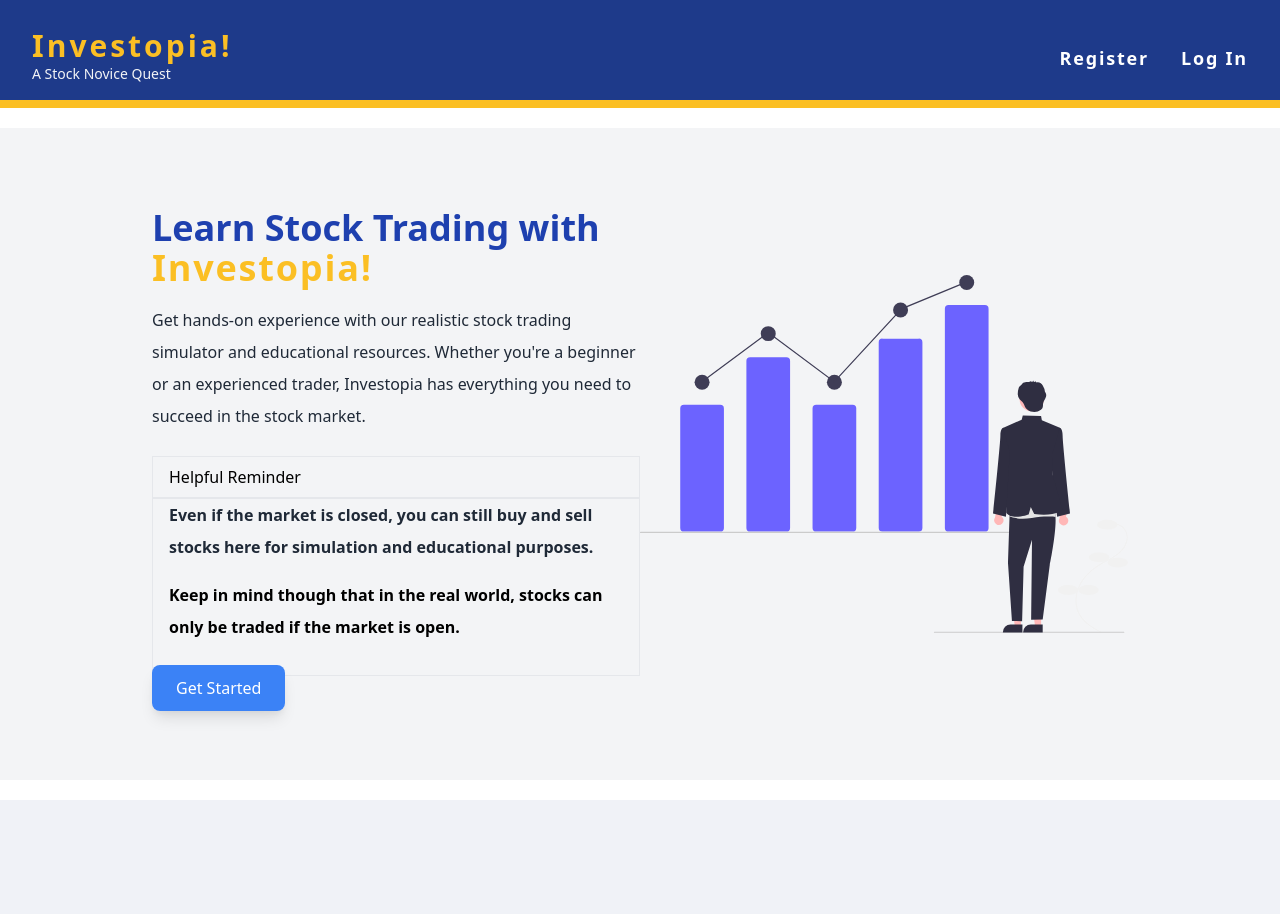
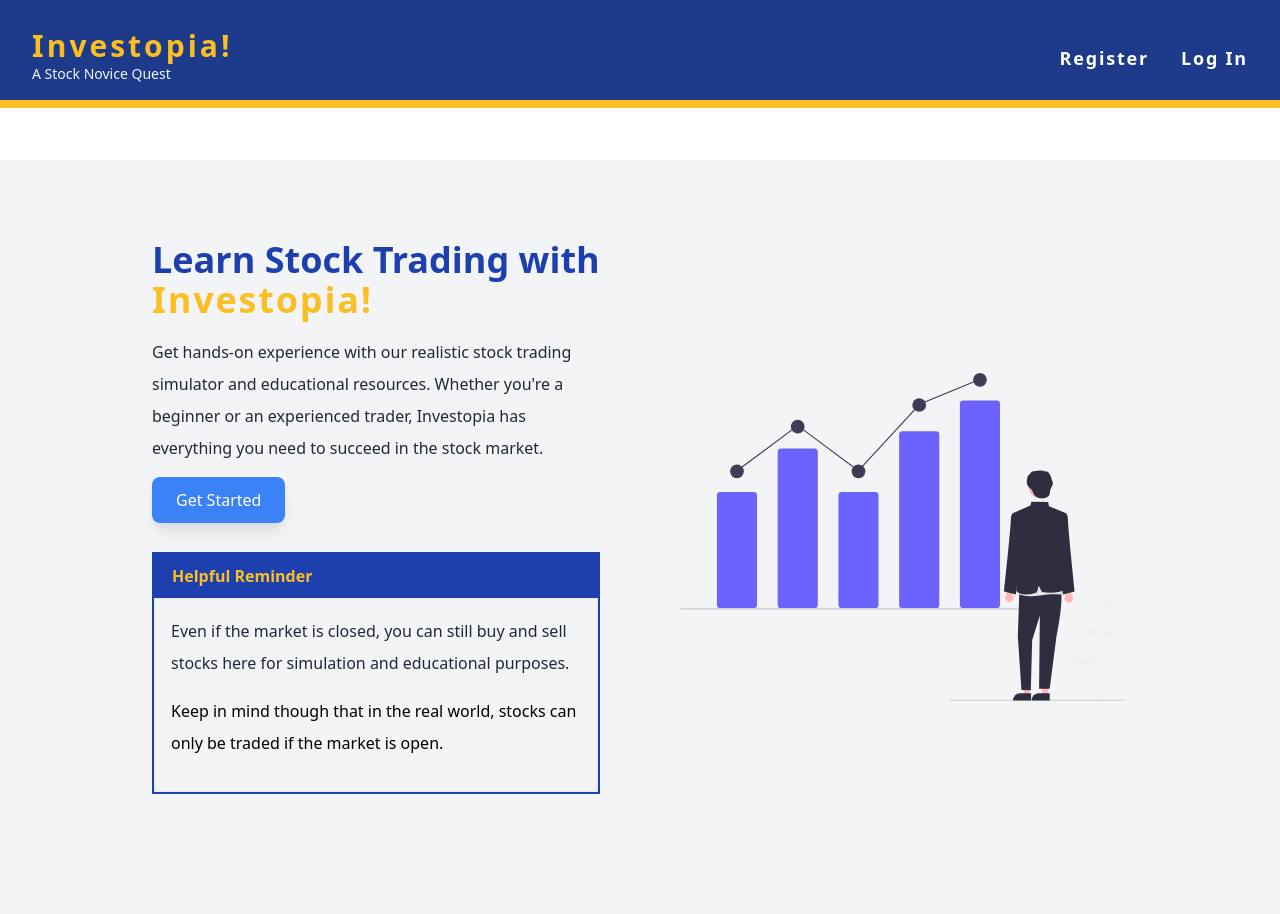
Before and after one commit to hateryx/efinance, a Flask app: template templates/index.html in a window 1280 px wide. Before the commit the page ends 800 px from the top, so only its background shows below. Run offline with Flask 3, Linux system fonts and the light colour scheme; the template is opened without the code that fills it, so the values that code supplies are empty; parts of the project's set-up code (start-up, migrations or seed data) failed here and were passed over.

Commit message:
Completed helpful reminder

```diff
--- a/templates/index.html
+++ b/templates/index.html
@@ -4,20 +4,24 @@
 {% endblock %}
 
 {% block main %}
-<div class="container mx-auto pt-32">
+<div class="mx-auto pt-40 container">
     <!-- Hero section -->
     <section class="bg-gray-100 py-20">
         <div class="max-w-5xl min-h-3xl mx-auto px-6">
-          <div class="flex flex-col md:flex-row items-center justify-between">
+          <div class="flex flex-col md:flex-row items-center justify-between mx-auto gap-20">
             <div class="md:w-1/2 mb-8 md:mb-0">
               <h1 class="text-4xl font-bold text-blue-800 pb-4">Learn Stock Trading with <span class="text-yellow-400 tracking-wider">Investopia!</span></h1>
               <p class="text-gray-800 leading-loose pb-6">Get hands-on experience with our realistic stock trading simulator and educational resources. Whether you're a beginner or an experienced trader, Investopia has everything you need to succeed in the stock market.</p>
-              <div class="py-2 px-4 border">Helpful Reminder</div>
-              <div class="pb-4 px-4 border">
-                <div class="text-gray-800 leading-loose pb-4 font-semibold">Even if the market is closed, you can still buy and sell stocks here for simulation and educational purposes.</div>
-                <div class="pb-4 leading-loose font-semibold pb-4"> Keep in mind though that in the real world, stocks can only be traded if the market is open. </div>
+              <a href="/register" class="bg-blue-500 text-white px-6 py-3 rounded-lg shadow-lg hover:bg-blue-600 transition-colors duration-300">Get Started</a>
+              <div class="my-10 border-2 border-blue-800">
+                <div class="py-2 px-4 border-2 border-blue-800 bg-blue-800">
+                  <p class="font-bold text-yellow-400">Helpful Reminder</p>
+                </div>
+                <div class="pb-4 px-4 border leading-loose">
+                  <div class="text-gray-800 py-4">Even if the market is closed, you can still buy and sell stocks here for simulation and educational purposes.</div>
+                  <div class="pb-4 pb-4"> Keep in mind though that in the real world, stocks can only be traded if the market is open. </div>
+                </div>
               </div>
-              <a href="/register" class="bg-blue-500 text-white px-6 py-3 rounded-lg shadow-lg hover:bg-blue-600 transition-colors duration-300">Get Started</a>
             </div>
             <div class="md:w-1/2">
               <img src="static/assets/hero-image.svg" alt="Stock Trading Image" class="w-full h-auto">
--- a/templates/layout.html
+++ b/templates/layout.html
@@ -17,16 +17,16 @@
     </head>
     <body>
         <header class="fixed bg-blue-900 pt-7 top-0 inset-x-0 w-full z-5">
-      <div
-        class="px-8 flex justify-between items-center"
-      >
+            <div class="px-8 flex justify-between items-center">
                 <div class="relative">
                     <a
                         href="/refresh"
                         class="text-xl md:text-3xl font-bold text-yellow-400 tracking-widest"
                         >Investopia!</a
                     >
-          <p class="text-xs md:text-sm text-gray-100 pb-1">A Stock Novice Quest</p>
+                    <p class="text-xs md:text-sm text-gray-100 pb-1">
+                        A Stock Novice Quest
+                    </p>
                 </div>
 
                 <div class="flex md:hidden">
@@ -69,28 +69,46 @@
                 >
                     {% if session["user_id"] %}
                     <li>
-            <a href="/portfolio" class="hover:text-yellow-400">Portfolio</a>
+                        <a href="/portfolio" class="hover:text-yellow-400"
+                            >Portfolio</a
+                        >
                     </li>
                     <li>
-            <a href="/quote" class="hover:text-yellow-400">Quote &amp; Buy</a>
+                        <a href="/quote" class="hover:text-yellow-400"
+                            >Quote &amp; Buy</a
+                        >
                     </li>
-          <li><a href="/sell" class="hover:text-yellow-400">Sell</a></li>
                     <li>
-            <a href="/history" class="hover:text-yellow-400">History</a>
+                        <a href="/sell" class="hover:text-yellow-400">Sell</a>
                     </li>
-          <li><a href="/logout" class="hover:text-red-400">Log Out</a></li>
+                    <li>
+                        <a href="/history" class="hover:text-yellow-400"
+                            >History</a
+                        >
+                    </li>
+                    <li>
+                        <a href="/logout" class="hover:text-red-400">Log Out</a>
+                    </li>
                     {% else %}
                     <li>
-            <a href="/register" class="hover:text-yellow-400">Register</a>
+                        <a href="/register" class="hover:text-yellow-400"
+                            >Register</a
+                        >
                     </li>
-          <li><a href="/login" class="hover:text-yellow-400">Log In</a></li>
+                    <li>
+                        <a href="/login" class="hover:text-yellow-400"
+                            >Log In</a
+                        >
+                    </li>
                     {% endif %}
                 </ul>
             </div>
-    <div class="z-5 font-semibold px-4 md:px-8 mt-3 py-1 block text-xs md:text-sm bg-yellow-400">{{ isMarketOpen }}</div>
+            <div
+                class="z-5 font-semibold px-4 md:px-8 mt-3 py-1 block text-xs md:text-sm bg-yellow-400"
+            >
+                {{ isMarketOpen }}
+            </div>
         </header>
-
-
-    <main>{% block main %}{% endblock %}</main>
+        <main>{% block main %} {% endblock %}</main>
     </body>
 </html>
--- a/templates/login.html
+++ b/templates/login.html
@@ -5,7 +5,7 @@
 {% endblock %}
 
 {% block main %}
-    <form action="/login" method="post" class="max-w-md mx-auto bg-white shadow-md rounded px-8 pt-10 pb-8 mb-4 mt-48  border-2 border-blue-500 z-5">
+    <form action="/login" id="loginForm" method="post" class="max-w-md mx-auto bg-white shadow-md rounded px-8 pt-10 pb-8 mb-4 mt-48  border-2 border-blue-500 z-5">
         <div class="mb-4">
         <label class="block text-gray-700 font-bold mb-2" for="username">
             Username
@@ -19,7 +19,7 @@
         <input class="appearance-none border rounded w-full py-2 px-3 text-gray-700 leading-tight focus:outline-none focus:shadow-outline" id="password" name="password" placeholder="Password" type="password">
         </div>
         <div class="flex justify-center">
-        <button class="bg-blue-500 hover:bg-blue-700 text-white font-bold py-2 px-4 rounded focus:outline-none focus:shadow-outline" type="submit">
+        <button id="loginBtn" class="bg-blue-500 hover:bg-blue-700 text-white font-bold py-2 px-4 rounded focus:outline-none focus:shadow-outline" type="submit">
             Log In
         </button>
         </div>
```
Lines whose indentation alone changed are shown as unchanged.
